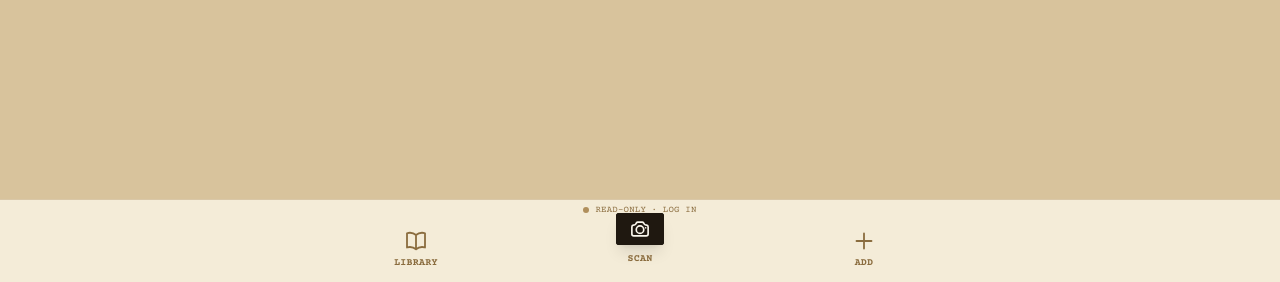
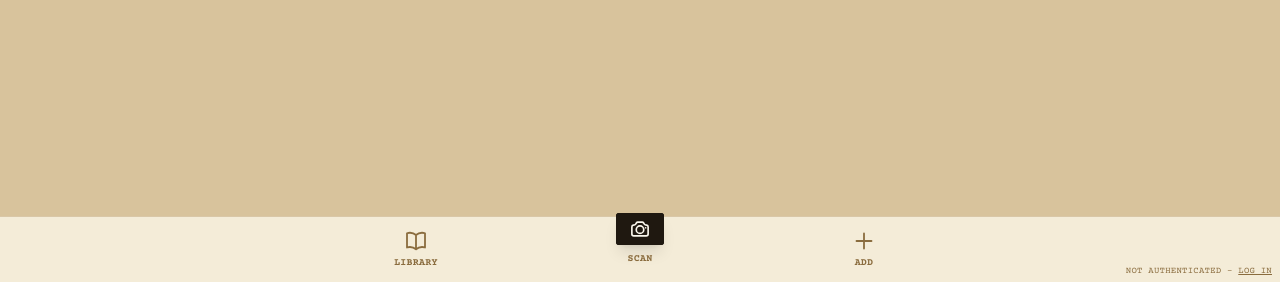
Before and after one commit to Monster0506/stackroom, a Django app: template templates/base.html in a window 1280 px wide. Shown: the part 518-800 px from the top of the page. Run offline with Django 5.2, Linux system fonts and the light colour scheme; the template is opened without the code that fills it, so the values that code supplies are empty; some libraries are stand-ins or nearby versions.

Commit message:
Add a working logout route; simplify the footer auth indicator

```diff
--- a/books/urls.py
+++ b/books/urls.py
@@ -4,6 +4,7 @@ from . import views
 urlpatterns = [
     path("", views.library, name="library"),
     path("add/", views.add_book, name="add_book"),
+    path("logout/", views.logout_view, name="logout"),
     path("scan/", views.scan, name="scan"),
     path("book/<int:pk>/", views.book_detail, name="book_detail"),
     path("book/<int:pk>/update/", views.book_update, name="book_update"),
--- a/templates/base.html
+++ b/templates/base.html
@@ -88,12 +88,11 @@
 
 <!-- Bottom nav -->
 <nav class="fixed bottom-0 left-0 right-0 z-30 safe-bottom bg-[#f4ecd8] border-t border-ink-400/40">
-  <div class="max-w-2xl mx-auto px-4 pt-1 flex items-center justify-center gap-1.5">
-    <span class="w-1.5 h-1.5 rounded-full {% if user.is_authenticated %}bg-green-600{% else %}bg-ink-400{% endif %}"></span>
+  <div class="absolute right-2 bottom-1 text-[9px] uppercase tracking-wide text-ink-500">
     {% if user.is_authenticated %}
-    <a href="{% url 'admin:logout' %}" class="text-[9px] uppercase tracking-wide text-ink-500">{{ user.username }} &middot; log out</a>
+    Authenticated - <form method="post" action="{% url 'logout' %}" class="inline">{% csrf_token %}<button type="submit" class="underline">Log out</button></form>
     {% else %}
-    <a href="{% url 'admin:login' %}?next={{ request.path|urlencode }}" class="text-[9px] uppercase tracking-wide text-ink-500">read-only &middot; log in</a>
+    Not Authenticated - <a href="{% url 'admin:login' %}?next={{ request.path|urlencode }}" class="underline">Log in</a>
     {% endif %}
   </div>
   <div class="max-w-2xl mx-auto grid grid-cols-3">
```
Also changed, not shown: books/views.py (+7 -0 lines).
